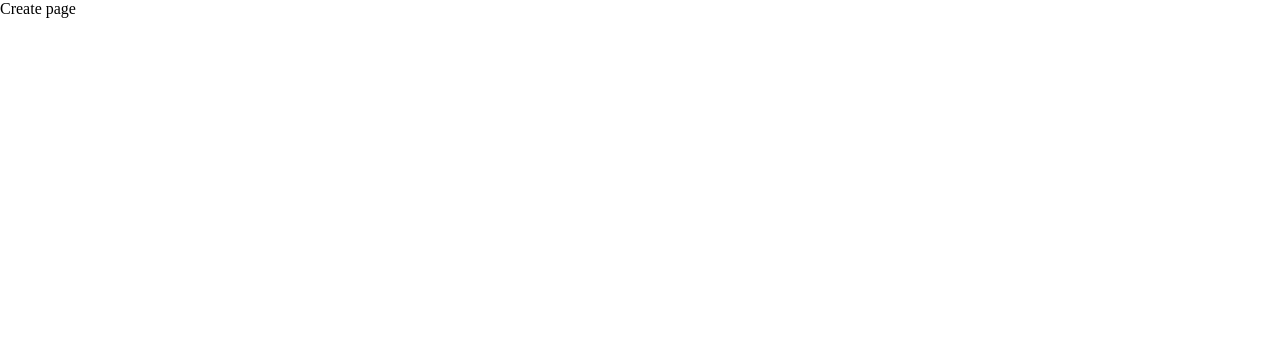
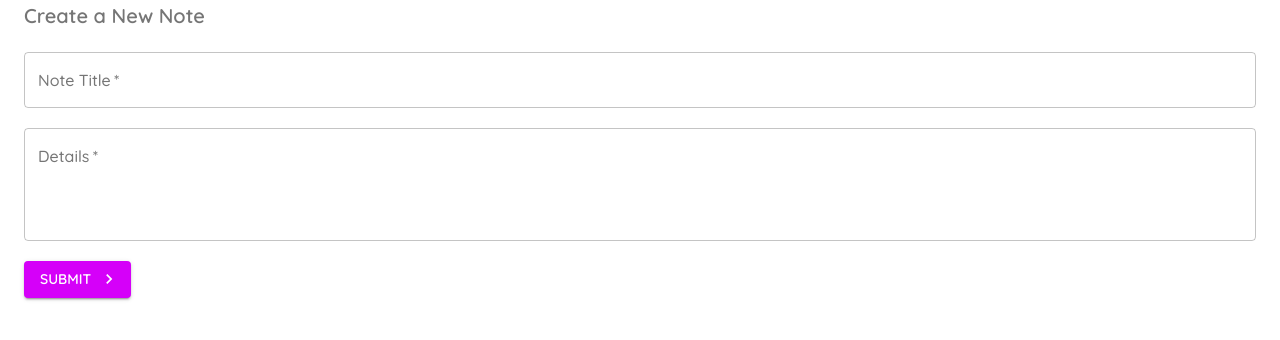
Before and after one commit to ukaran11/material-ui-tutorial, a React (Create React App) app: page /create in a window 1280 px wide. Shown: the top 340 px of the page. Built offline with nearby package versions, Linux system fonts and the light colour scheme.

Commit message:
Utsav | Added form, button & custom theme

```diff
--- a/package.json
+++ b/package.json
@@ -4,6 +4,7 @@
   "private": true,
   "dependencies": {
     "@material-ui/core": "^4.12.3",
+    "@material-ui/icons": "^4.11.2",
     "@testing-library/jest-dom": "^5.11.9",
     "@testing-library/react": "^11.2.5",
     "@testing-library/user-event": "^12.7.1",
--- a/src/App.js
+++ b/src/App.js
@@ -1,9 +1,27 @@
-import { BrowserRouter as Router, Switch, Route } from 'react-router-dom'
-import Notes from './pages/Notes'
-import Create from './pages/Create'
+import { BrowserRouter as Router, Switch, Route } from "react-router-dom";
+import Notes from "./pages/Notes";
+import Create from "./pages/Create";
+import { createTheme, ThemeProvider } from "@material-ui/core";
+import { purple } from "@material-ui/core/colors";
 
+const theme = createTheme({
+  palette: {
+    primary: {
+      main: "#fefefe",
+    },
+    secondary: purple
+  },
+  typography:{
+    fontFamily: 'Quicksand',
+    fontWeightLight: 400,
+    fontWeightRegular: 500,
+    fontWeightMedium: 600,
+    fontWeightBold: 700,
+  }
+});
 function App() {
   return (
+    <ThemeProvider theme={theme}>
       <Router>
         <Switch>
           <Route exact path="/">
@@ -14,6 +32,7 @@ function App() {
           </Route>
         </Switch>
       </Router>
+    </ThemeProvider>
   );
 }
 
--- a/src/index.css
+++ b/src/index.css
@@ -1,3 +1,6 @@
+@import url('https://fonts.googleapis.com/css2?family=Quicksand:wght@300;400;500;600;700&display=swap');
+
+
 body {
   margin: 0;
   -webkit-font-smoothing: antialiased;
--- a/src/pages/Create.js
+++ b/src/pages/Create.js
@@ -1,9 +1,86 @@
-import React from 'react'
+import React, { useState } from "react";
+import { Typography, Button, Container, TextField } from "@material-ui/core";
+import KeyboardArrowRightIcon from "@material-ui/icons/KeyboardArrowRight";
+import { makeStyles } from "@material-ui/core";
+
+const useStyles = makeStyles({
+  field: {
+    marginTop: 20,
+    marginBottom: 20,
+    display: "block",
+  },
+});
 
 export default function Create() {
+  const classes = useStyles();
+
+  const handleSubmit = (e) => {
+    e.preventDefault();
+    setTitleError(false);
+    setDetailsError(false);
+
+    if (title === "") {
+      setTitleError(true);
+    }
+
+    if (details === "") {
+      setDetailsError(true);
+    }
+
+    if (title && details) {
+      console.log(title, details);
+    }
+  };
+
+  const [title, setTitle] = useState("");
+  const [details, setDetails] = useState("");
+  const [titleError, setTitleError] = useState(false);
+  const [detailsError, setDetailsError] = useState(false);
   return (
-    <div>
-      Create page
-    </div>
-  )
+    <Container>
+      <Typography
+        variant="h6"
+        color="textSecondary"
+        component="h2"
+        gutterBottom
+      >
+        Create a New Note
+      </Typography>
+
+      <form noValidate autoComplete="off" onSubmit={handleSubmit}>
+        <TextField
+          onChange={(e) => setTitle(e.target.value)}
+          className={classes.field}
+          label="Note Title"
+          variant="outlined"
+          color="secondary"
+          fullWidth
+          required
+          error={titleError}
+        />
+        <TextField
+          onChange={(e) => setDetails(e.target.value)}
+          className={classes.field}
+          label="Details"
+          variant="outlined"
+          color="secondary"
+          multiline
+          rows={4}
+          fullWidth
+          required
+          error={detailsError}
+        />
+
+        <Button
+          className={classes.btn}
+          type="submit"
+          color="secondary"
+          variant="contained"
+          endIcon={<KeyboardArrowRightIcon />}
+        >
+          Submit
+        </Button>
+      </form>
+    </Container>
+  );
 }
```
Also changed, not shown: 1 other file (tests, documents, lock files or other folders). Lines whose indentation alone changed are shown as unchanged.
